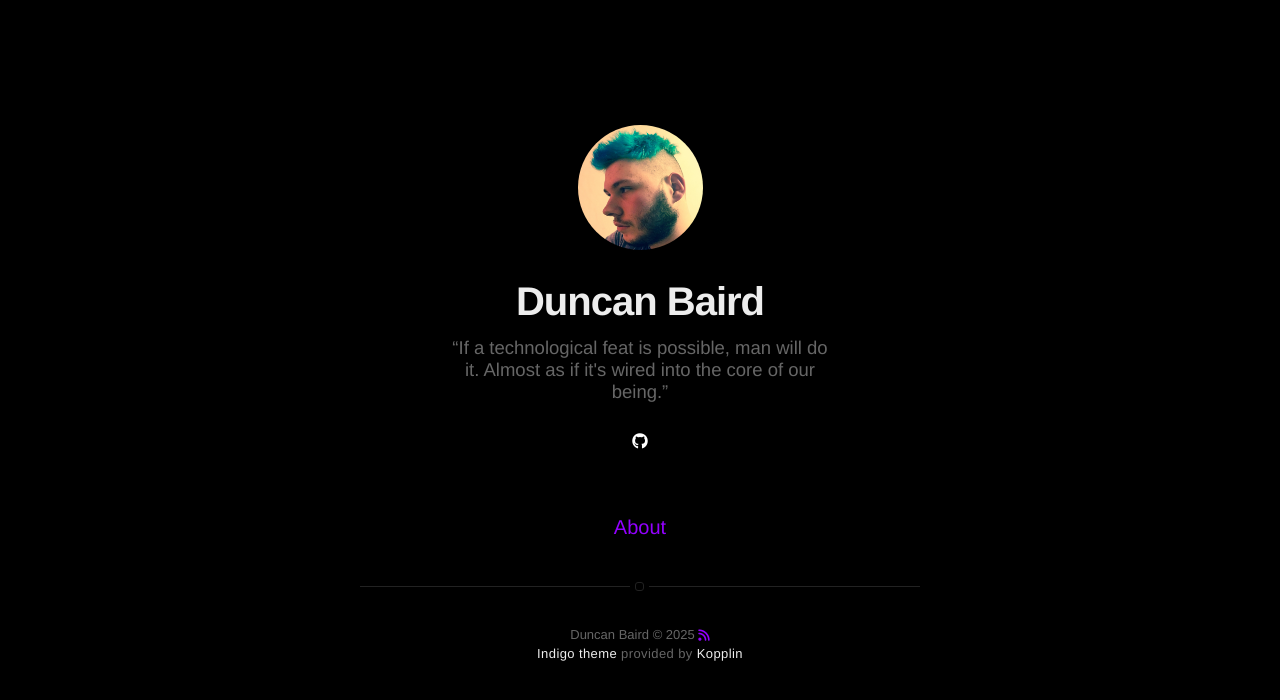
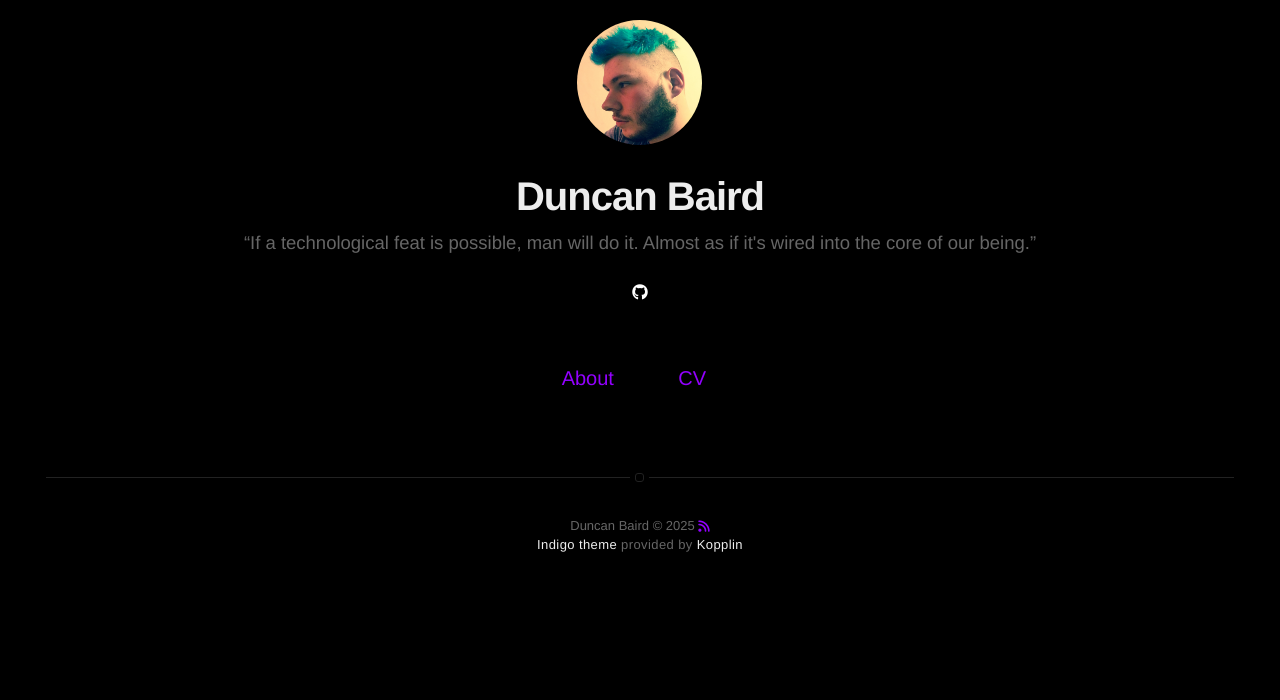
Before and after one commit to DuncanBaird/duncanbaird.github.io, a Jekyll site: the page built from index.html, in a window 1280 px wide. Shown: the top 700 px of the page. Built offline with Jekyll 4.4.1, drawn with Linux system fonts in a browser that asks for light colours; nearby versions of some CDN libraries.

Commit message:
Adding CV to site

```diff
--- a/Gemfile
+++ b/Gemfile
@@ -1,7 +1,6 @@
 source 'https://rubygems.org'
 
 group :jekyll_plugins do
-    gem 'github-pages'
     gem 'jekyll-seo-tag'
     gem 'jekyll-gist'
     gem 'jekyll-feed'
@@ -11,3 +10,5 @@ group :jekyll_plugins do
 end
 
 gem "webrick", "~> 1.7"
+gem "github-pages"
+gem "fiddle"
--- a/_includes/header.html
+++ b/_includes/header.html
@@ -23,4 +23,42 @@
     </header>
 {% endif %}
 
-{% include nav.html %}
+<nav class="{% if page.title == "Home" %}nav-home{% else %}nav{% endif %}">
+    <ul class="list">
+        {% if page.title != "Home" %}
+            <li class="item">
+                <a class="link" href="{{ site.url }}/">Home</a>
+            </li>
+        {% endif %}
+
+        {% if site.blog == true %}
+            {% if page.title != "Blog" %}
+                <li class="item">
+                    <a class="link" href="{{ site.url }}/blog">Blog</a>
+                </li>
+            {% endif %}
+        {% endif %}
+
+        {% if site.projects == true %}
+            {% if page.title != "Projects" %}
+                <li class="item">
+                    <a class="link" href="{{ site.url }}/projects">Projects</a>
+                </li>
+            {% endif %}
+        {% endif %}
+
+        {% if site.about == true %}
+            {% if page.title != "About" %}
+                <li class="item">
+                    <a class="link" href="{{ site.url }}/about">About</a>
+                </li>
+            {% endif %}
+        {% endif %}
+
+        {% if page.title != "CV" %}
+            <li class="item">
+                <a class="link" href="{{ site.url }}/cv">CV</a>
+            </li>
+        {% endif %}
+    </ul>
+</nav>
--- a/_includes/style-dark.scss
+++ b/_includes/style-dark.scss
@@ -22,3 +22,5 @@
 @import "components/side-by-side";
 @import "components/social-links";
 @import "components/spoiler";
+
+@import "custom"
--- a/_includes/style.scss
+++ b/_includes/style.scss
@@ -22,3 +22,5 @@
 @import "components/side-by-side";
 @import "components/social-links";
 @import "components/spoiler";
+
+@import "custom"
--- a/_layouts/page.html
+++ b/_layouts/page.html
@@ -3,6 +3,8 @@ layout: default
 ---
 {% include header.html %}
 
-{{content}}
+<div class="page-content">
+    {{ content }}
+</div>
 
 {% include footer.html %}
--- /dev/null
+++ b/_sass/_custom.scss
@@ -0,0 +1,12 @@
+// filepath: /c:/Users/dunca/source/repos/duncanbaird.github.io/_sass/_custom.scss
+.page {
+    max-width: 4000px !important; /* Adjust the max-width as needed */
+    margin: 0 auto;
+    padding: 20px;
+}
+
+.page-content {
+    max-width: 4000px !important; /* Adjust the max-width as needed */
+    margin: 0 auto;
+    padding: 20px;
+}
--- a/_sass/base/general.sass
+++ b/_sass/base/general.sass
@@ -135,7 +135,7 @@ pre
 		width: 88%
 
 .wrapper-normal
-	max-width: 560px
+	max-width: 2000px
 
 .wrapper-large
-	max-width: 810px
+	max-width: 4000px
```
Also changed, not shown: cv.md (added, +64 -0 lines).
